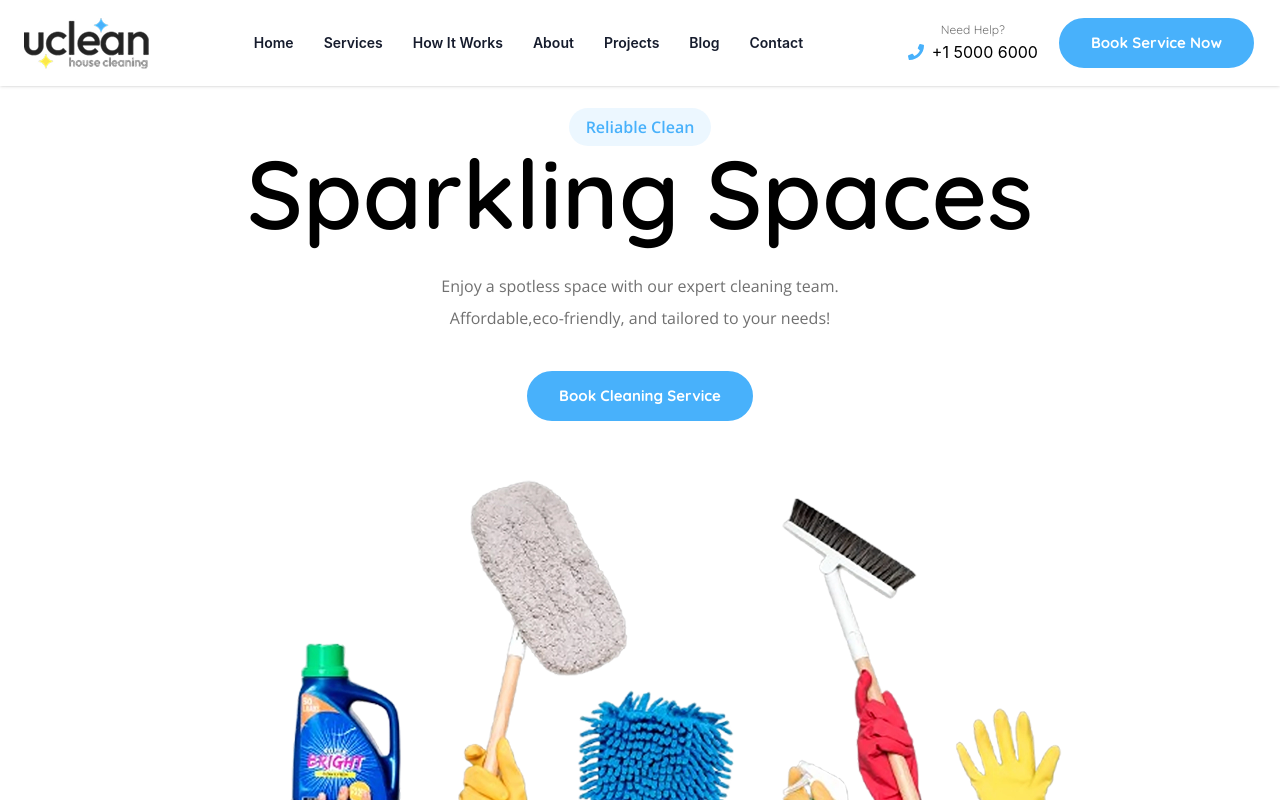
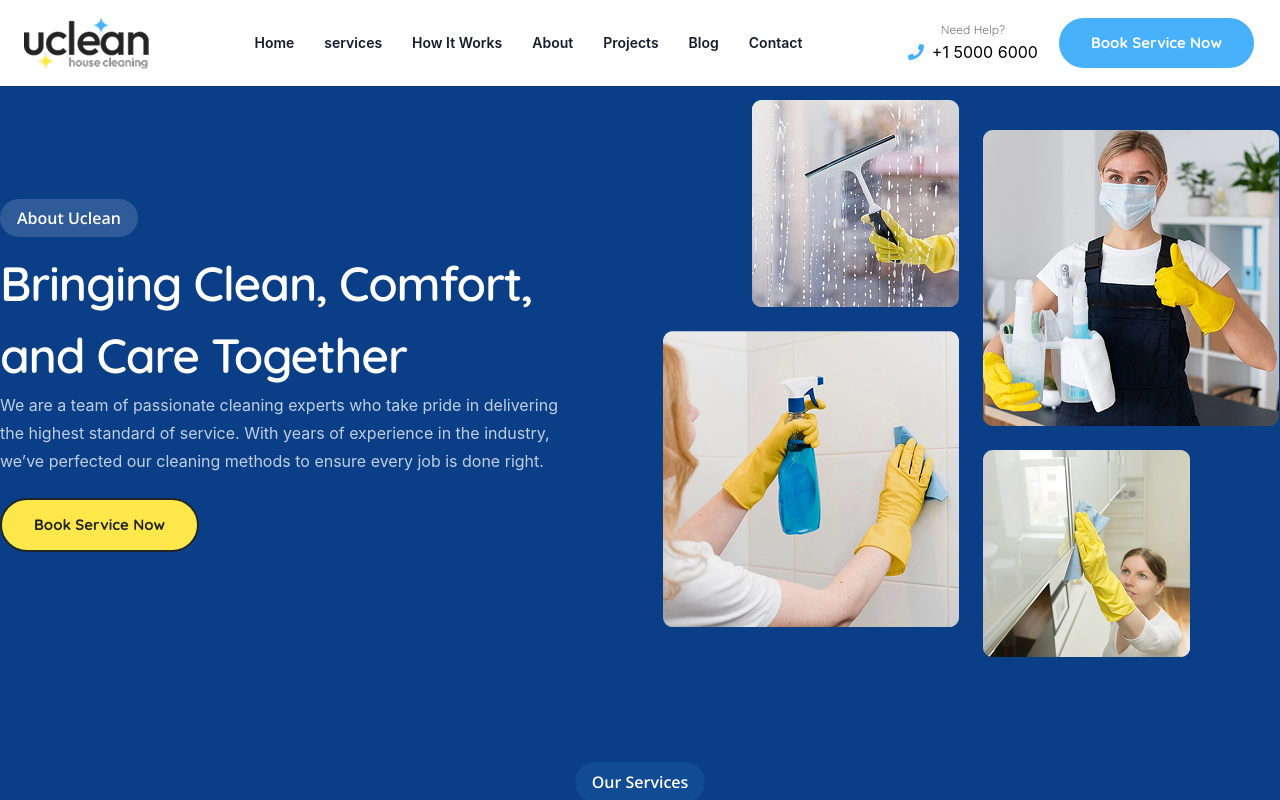
Before and after one commit to mdabirhossendev/My-React, a React (Vite) app: page /about in a window 1280 px wide. Shown: the top 800 px of the page. Built offline with nearby package versions, Linux system fonts and the light colour scheme.

Commit message:
RootLayout setup

```diff
--- a/package.json
+++ b/package.json
@@ -14,6 +14,7 @@
     "react": "^19.2.8",
     "react-dom": "^19.2.8",
     "react-icons": "^5.7.0",
+    "react-router-dom": "^7.18.3",
     "tailwindcss": "^4.3.3"
   },
   "devDependencies": {
--- a/src/App.jsx
+++ b/src/App.jsx
@@ -1,12 +1,49 @@
-import Index from "./pages/homepage"
+import { BrowserRouter, createBrowserRouter, createRoutesFromElements, Route, Router, RouterProvider, Routes } from "react-router-dom"
+import HomeIndex from "./pages/homepage/Index"
+import AboutIndex from "./pages/AboutPage/AboutIndex"
+import ServiceIndex from "./pages/ServicePage/ServiceIndex"
+import BlogIndex from "./pages/Blogpage/BlogIndex"
+import RootLayout from "./components/layout/RootLayout"
 
+// const routes = createRoutesFromElements(
+//   <>
+//       <Route element={<RootLayout />}>
+//         <Route path="/" element={<HomeIndex />} />
+//         <Route path="/about" element={<AboutIndex />} />
+//         <Route path="/services" element={<ServiceIndex />} />
+//         <Route path="/blog" element={<BlogIndex />} />
+//     </Route>
+//   </>
+// );
+// const router = createBrowserRouter (Routes);
+
+
+// function App () {
+//   return(
+//     <RouterProvider router={Router}/>
+//   )
+// }
+
+// export default App
+
+
+
+const routes = createRoutesFromElements(
+  <>
+      <Route element={<RootLayout />}>
+        <Route path="/" element={<HomeIndex />} />
+        <Route path="/about" element={<AboutIndex />} />
+        <Route path="/services" element={<ServiceIndex />} />
+        <Route path="/blog" element={<BlogIndex />} />
+    </Route>
+  </>
+);
+const router = createBrowserRouter(routes);
 
 function App() {
 
   return (
-    <>
-    <Index/>
-    </>
+     <RouterProvider router={router} />
   )
 }
 
--- /dev/null
+++ b/src/components/layout/RootLayout.jsx
@@ -0,0 +1,16 @@
+import React from 'react'
+import NavBer from './NavBer'
+import { Outlet } from 'react-router-dom'
+import Footer from './Footer'
+
+const RootLayout = () => {
+  return (
+    <>
+      <NavBer/>
+      <Outlet/>
+      <Footer/>
+    </>
+  )
+}
+
+export default RootLayout
--- a/src/dammyData/menuData.js
+++ b/src/dammyData/menuData.js
@@ -6,7 +6,7 @@ let menuData = [
     },
     {
       id:2,
-      label:"Services",
+      label:"services",
       href:"/Services"
     },
     {
@@ -17,7 +17,7 @@ let menuData = [
     {
       id:4,
       label:"About",
-      href:"/About"
+      href:"/about"
     },
     {
       id:5,
--- /dev/null
+++ b/src/pages/AboutPage/AboutIndex.jsx
@@ -0,0 +1,12 @@
+import React from 'react'
+import About from '../../components/pages/home/About'
+
+const AboutIndex = () => {
+  return (
+    <div>
+      <About/>
+    </div>
+  )
+}
+
+export default AboutIndex
--- /dev/null
+++ b/src/pages/Blogpage/BlogIndex.jsx
@@ -0,0 +1,11 @@
+import React from 'react'
+
+const BlogIndex = () => {
+  return (
+    <div>
+      i am from blog
+    </div>
+  )
+}
+
+export default BlogIndex
--- /dev/null
+++ b/src/pages/ServicePage/ServiceIndex.jsx
@@ -0,0 +1,12 @@
+import React from 'react'
+import Service from '../../components/pages/home/Service'
+
+const ServiceIndex = () => {
+  return (
+    <>
+    <Service/>
+    </>
+  )
+}
+
+export default ServiceIndex
--- a/src/pages/homepage/Index.jsx
+++ b/src/pages/homepage/Index.jsx
@@ -5,7 +5,7 @@ import Banner from '../../components/pages/home/Banner'
 import About from '../../components/pages/home/About'
 import Service from '../../components/pages/home/Service'
 
-const Index = () => {
+const HomeIndex = () => {
     return (
         <>
         <NavBer/>
@@ -17,4 +17,4 @@ const Index = () => {
     )
 }
 
-export default Index
+export default HomeIndex
```
Also changed, not shown: 1 other file (tests, documents, lock files or other folders).
